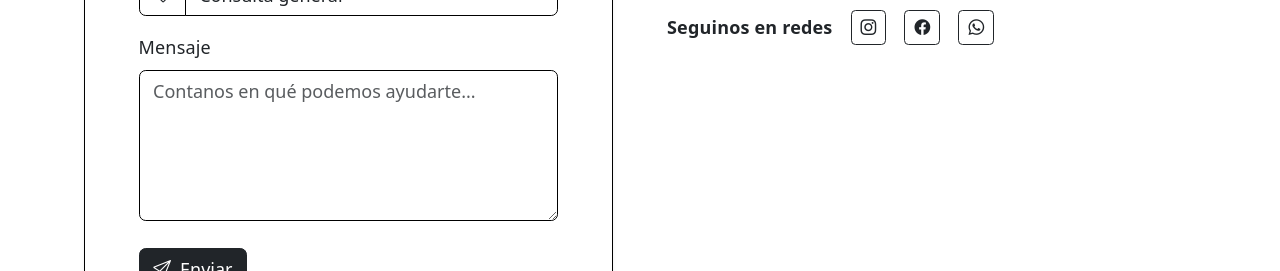
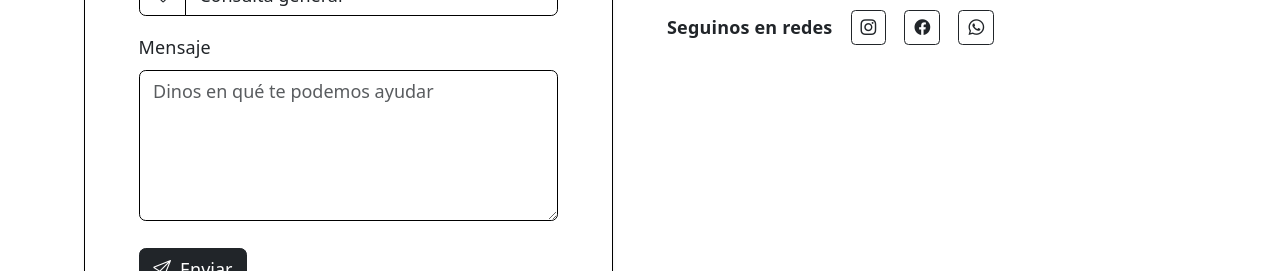
Before and after one commit to MadoScientista/eSam, a React (Vite) app: page /contacto in a window 1280 px wide. Shown: the part 519-790 px from the top of the page. Built offline with nearby package versions, Linux system fonts and the light colour scheme.

Commit message:
Limpieza de imports

```diff
--- a/src/App.jsx
+++ b/src/App.jsx
@@ -1,28 +1,17 @@
 import './App.css'
 import { createBrowserRouter, RouterProvider } from 'react-router-dom'
 import { Navigate, useLocation } from 'react-router-dom'
-import { MainLayout } from './components/layout/main/MainLayout'
-import { AboutUs } from './pages/AboutUs'
-import { Blogs } from './pages/Blogs'
-import { Contact } from './pages/Contact'
-import { Home } from './pages/Home'
-import { Login } from './pages/Login'
-import { ProductDetails } from './pages/ProductDetails'
-import { Products } from './pages/Products'
-import { Register } from './pages/Register'
-import { CustomerProfile } from './pages/CustomerProfile'
-import { BlogArticle } from './pages/BlogArticle'
-import { Cart } from './pages/Cart'
 
-import { AdminLayout } from './components/layout/admin/AdminLayout'
-import { CustomerLayout } from './components/layout/customer/CustomerLayout'
-import { AdminProfile } from './pages/admin/AdminProfile'
-import { AdminControlProduct } from './pages/admin/AdminControlProduct'
-import { AdminProductForm } from './pages/admin/AdminProductForm'
-import { AdminControlUser } from './pages/admin/AdminControlUser'
-import { AdminUserForm } from './pages/admin/AdminUserForm'
+import { MainLayout, AdminLayout, CustomerLayout } from './components'
+import {
+  AboutUs, Blogs, Contact, Home, Login, ProductDetails, Products,
+  Register, CustomerProfile, BlogArticle, Cart,
+  AdminProfile, AdminControlProduct, AdminProductForm,
+  AdminControlUser, AdminUserForm
+} from './pages'
 
 import { useAuth } from './context/authContext'
+
 
 function RequireAuth({ children, rol }) {
     const { usuario } = useAuth()
--- a/src/components/ContactForm.jsx
+++ b/src/components/ContactForm.jsx
@@ -103,7 +103,7 @@ export function ContactForm() {
                     rows="5"
                     value={formulario.mensaje}
                     onChange={handleChange}
-                    placeholder="Contanos en qué podemos ayudarte..."
+                    placeholder="Dinos en qué te podemos ayudar"
                     required
                 ></textarea>
             </div>
--- /dev/null
+++ b/src/components/index.js
@@ -0,0 +1,25 @@
+export { AlertMessage } from "./AlertMessage"
+export { AdminUsuarioForm } from "./AdminUsuarioForm"
+export { Banner } from "./Banner"
+export { BlogCard } from "./BlogCard"
+export { CamposUsuario } from "./CamposUsuario"
+export { Carousel } from "./Carousel"
+export { ConfirmModal } from "./ConfirmModal"
+export { ContactForm } from "./ContactForm"
+export { LoginForm } from "./LoginForm"
+export { ProductCard } from "./ProductCard"
+export { ProductCardH } from "./ProductCardH"
+export { ProductCarousel } from "./ProductCarousel"
+export { ProductList } from "./ProductList"
+export { ProductTable } from "./ProductTable"
+export { RegisterForm } from "./RegisterForm"
+export { Toast } from "./Toast"
+export { UsersTable } from "./UsersTable"
+
+export { AdminLayout } from "./layout/admin/AdminLayout"
+export { AdminSidebar } from "./layout/admin/AdminSidebar"
+export { CustomerLayout } from "./layout/customer/CustomerLayout"
+export { CustomerSidebar } from "./layout/customer/CustomerSidebar"
+export { MainLayout } from "./layout/main/MainLayout"
+export { NavBar } from "./layout/main/NavBar"
+export { Footer } from "./layout/main/Footer"
--- /dev/null
+++ b/src/pages/index.js
@@ -0,0 +1,17 @@
+export { AboutUs } from "./AboutUs"
+export { Blogs } from "./Blogs"
+export { Contact } from "./Contact"
+export { Home } from "./Home"
+export { Login } from "./Login"
+export { ProductDetails } from "./ProductDetails"
+export { Products } from "./Products"
+export { Register } from "./Register"
+export { CustomerProfile } from "./CustomerProfile"
+export { BlogArticle } from "./BlogArticle"
+export { Cart } from "./Cart"
+
+export { AdminProfile } from "./admin/AdminProfile"
+export { AdminControlProduct } from "./admin/AdminControlProduct"
+export { AdminProductForm } from "./admin/AdminProductForm"
+export { AdminControlUser } from "./admin/AdminControlUser"
+export { AdminUserForm } from "./admin/AdminUserForm"
```
